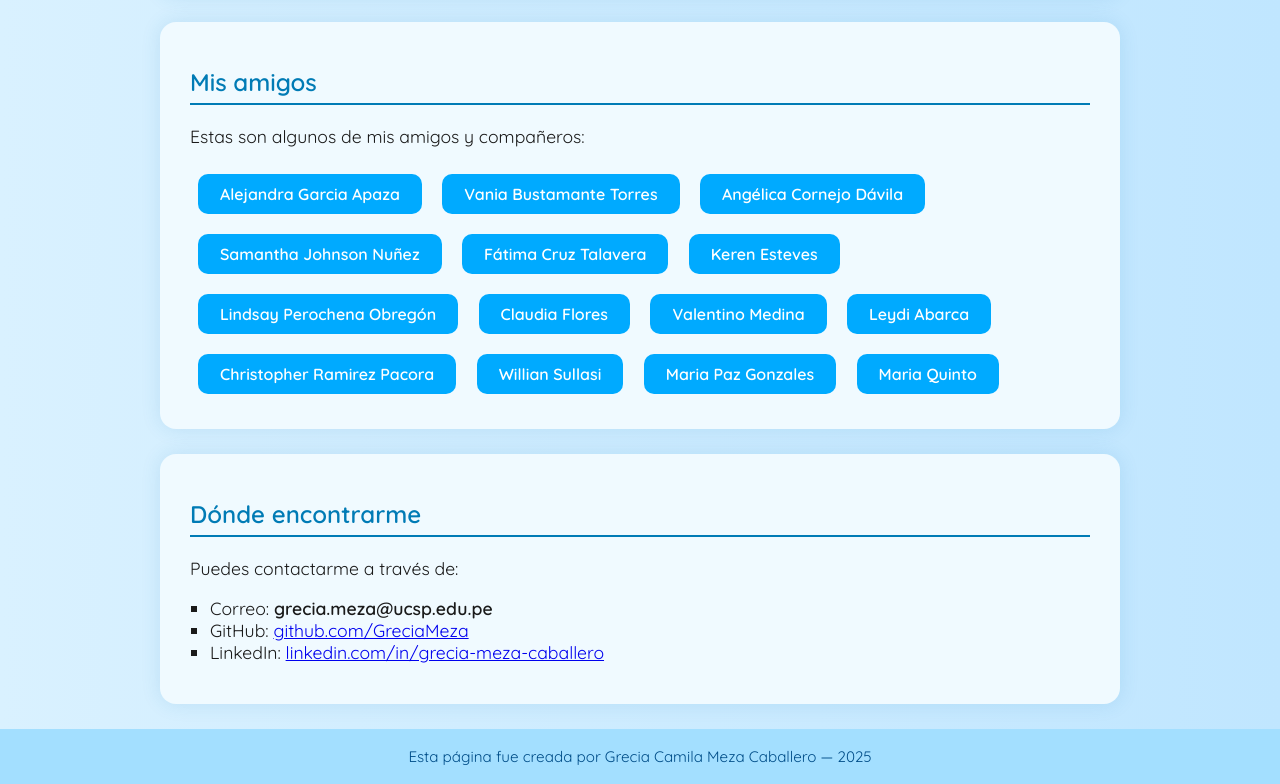
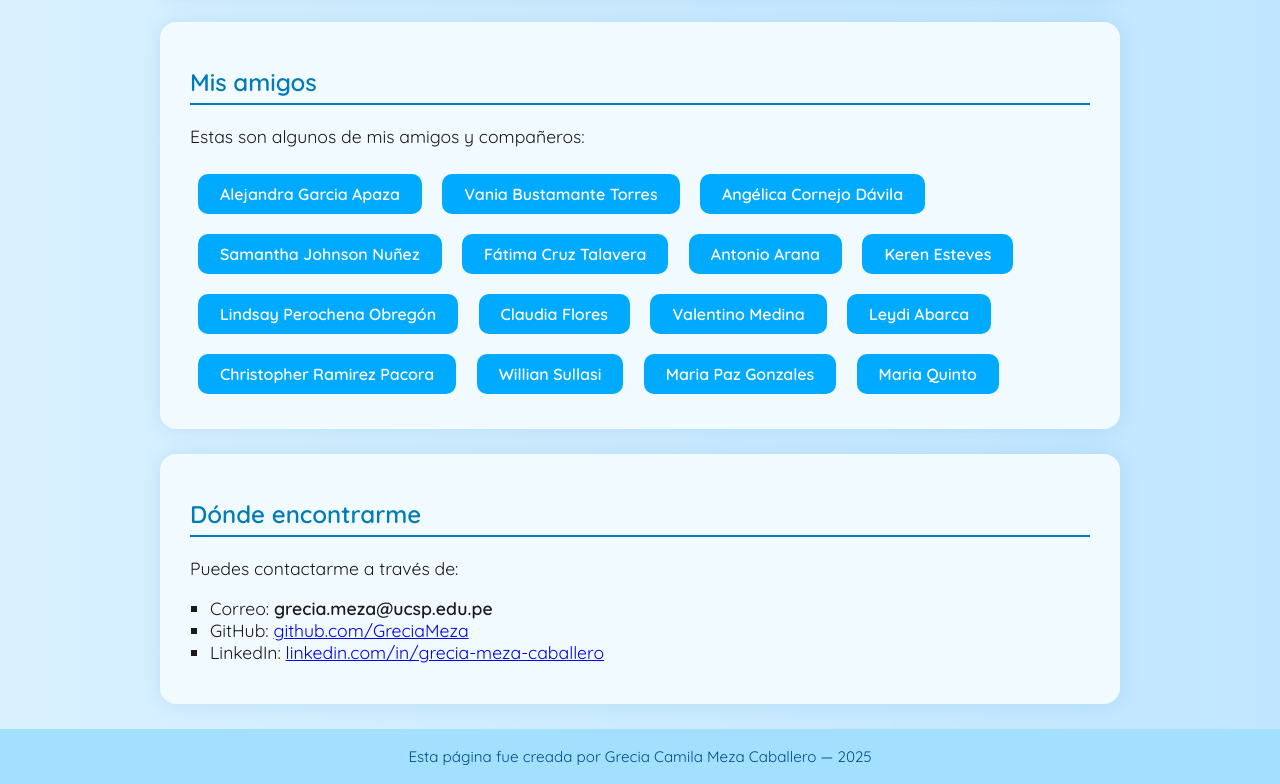
Before and after one commit to GreciaMeza/Grecia-Meza-page, a plain HTML site: page index.html in a window 1280 px wide. Shown: the part 874-1658 px from the top of the page. Drawn offline with Linux system fonts and the light colour scheme.

Commit message:
index.html

```diff
--- a/index.html
+++ b/index.html
@@ -142,6 +142,7 @@
     <a href="https://angelicacornejod.github.io/AngelicaCorrnejo/" class="button">Angélica Cornejo Dávila</a>
     <a href="https://sam061006.github.io/Samantha-M-a-Johnson-N-ez/" class="button">Samantha Johnson Nuñez</a>
     <a href="https://fatima2228.github.io/FatimaCruz/" class="button">Fátima Cruz Talavera</a>
+    <a href="https://antonioisunemployed.github.io/Antonio-Arana/" class="button">Antonio Arana</a>
     <a href="https://kerensteves.github.io/Keren-page/" class="button">Keren Esteves</a>
     <a href="https://lindsay051206.github.io/Lindsay-Alanna-Perochena-Obreg-n/" class="button">Lindsay Perochena Obregón</a>
     <a href="https://claudia-flores-qbob.github.io/" class="button">Claudia Flores</a>
```
